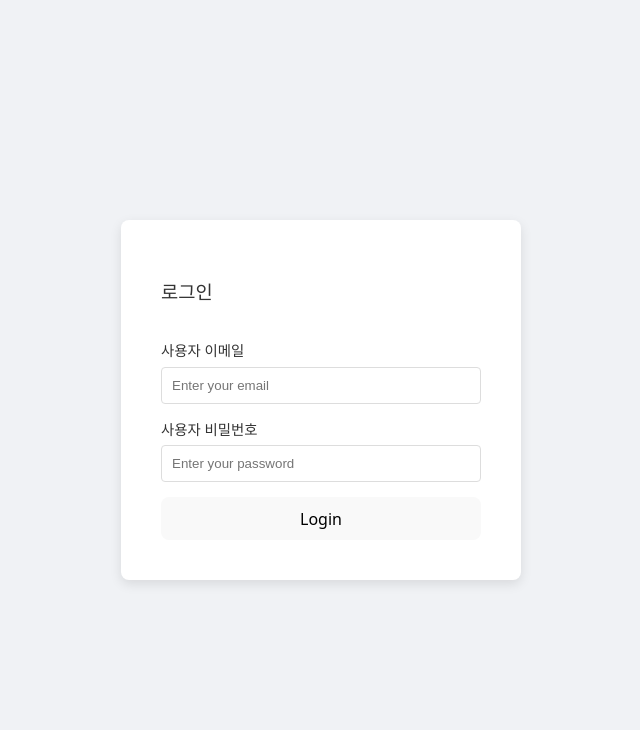
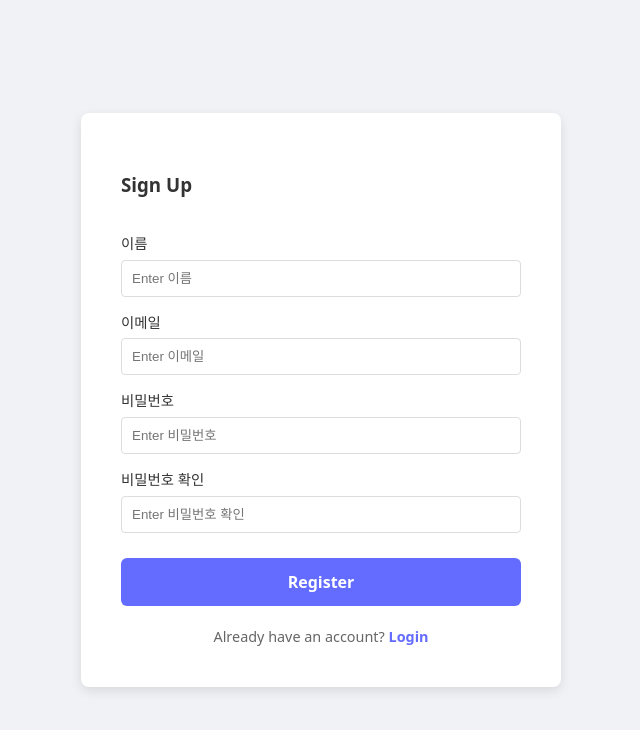
Before and after one commit to eomjinyoung/myapp-frontend, a React (Vite) app: page /signup in a window 1280 px wide. Before the commit this address led to /login. Shown: the top 730 px of the page, without its empty margins (319-959 px from the left). Built offline with nearby package versions, Linux system fonts and the light colour scheme; no server answers.

Commit message:
feat: 회원가입 기능 추가 및 로그인 화면에 회원가입 링크 연결

```diff
--- a/src/App.tsx
+++ b/src/App.tsx
@@ -2,6 +2,7 @@ import { Route, Routes, Navigate } from 'react-router-dom';
 import { Layout } from './components/layout/Layout';
 import { PrivateRoute } from './components/auth/PrivateRoute';
 import { LoginPage } from './pages/LoginPage';
+import { SignupPage } from './pages/SignupPage';
 import { DashboardPage } from './pages/DashboardPage';
 import { PostListPage } from './pages/posts/PostListPage';
 import { PostDetailPage } from './pages/posts/PostDetailPage';
@@ -12,6 +13,7 @@ function App() {
   return (
     <Routes>
       <Route path="/login" element={<LoginPage />} />
+      <Route path="/signup" element={<SignupPage />} />
 
       <Route element={<PrivateRoute />}>
         <Route element={<Layout />}>
--- a/src/api/user.ts
+++ b/src/api/user.ts
@@ -9,3 +9,10 @@ export type UserProfile = components["schemas"]["UserResponseDto"];
 export const getMe = async (): Promise<UserProfile> => {
     return http.get<UserProfile>("/api/user/me");
 };
+
+/**
+ * 회원가입
+ */
+export const signup = async (data: any): Promise<void> => {
+    return http.post<void>("/api/signup", data);
+};
--- a/src/components/auth/DynamicLoginForm.tsx
+++ b/src/components/auth/DynamicAuthForm.tsx
@@ -1,13 +1,22 @@
 import React, { useEffect, useState } from "react";
 import type { Operation } from "../../api/openapiProvider";
 
-interface DynamicLoginFormProps {
-    onLogin: (data: any) => void;
+interface DynamicAuthFormProps {
+    title?: string;
+    endpoint: string;
+    onSubmit: (data: any) => void;
     isLoading: boolean;
+    submitLabel: string;
 }
 
-export const DynamicLoginForm: React.FC<DynamicLoginFormProps> = ({ onLogin, isLoading }) => {
-    const [loginOp, setLoginOp] = useState<Operation | null>(null);
+export const DynamicAuthForm: React.FC<DynamicAuthFormProps> = ({
+    title,
+    endpoint,
+    onSubmit,
+    isLoading,
+    submitLabel
+}) => {
+    const [op, setOp] = useState<Operation | null>(null);
     const [schema, setSchema] = useState<any>(null);
     const [formData, setFormData] = useState<Record<string, string>>({});
     const [loadError, setLoadError] = useState<string | null>(null);
@@ -15,23 +24,20 @@ export const DynamicLoginForm: React.FC<DynamicLoginFormProps> = ({ onLogin, isL
     useEffect(() => {
         const loadSchema = async () => {
             try {
-                console.log("Loading openapi.json...");
                 // 1. OpenAPI 스펙 로드
                 const response = await fetch("/openapi.json");
                 if (!response.ok) {
                     throw new Error(`Failed to fetch openapi.json: ${response.status}`);
                 }
                 const spec = await response.json();
-                console.log("OpenAPI spec loaded", spec);
 
-                // 2. 로그인 엔드포인트 찾기
-                const path = "/api/login";
-                const detail = spec.paths?.[path]?.post;
+                // 2. 엔드포인트 찾기
+                const detail = spec.paths?.[endpoint]?.post;
 
                 if (detail) {
-                    setLoginOp({
+                    setOp({
                         method: "POST",
-                        path,
+                        path: endpoint,
                         operationId: detail.operationId,
                         tags: detail.tags,
                         summary: detail.summary
@@ -47,7 +53,6 @@ export const DynamicLoginForm: React.FC<DynamicLoginFormProps> = ({ onLogin, isL
                     }
 
                     if (targetSchema) {
-                        console.log("Login schema found", targetSchema);
                         setSchema(targetSchema);
 
                         const initialData: any = {};
@@ -56,20 +61,20 @@ export const DynamicLoginForm: React.FC<DynamicLoginFormProps> = ({ onLogin, isL
                         });
                         setFormData(initialData);
                     } else {
-                        console.warn("Login schema not found in spec");
+                        console.warn(`Schema not found for ${endpoint} in spec`);
                     }
                 } else {
-                    console.warn("Login endpoint /api/login not found in spec");
-                    setLoadError("로그인 인터페이스를 구성할 수 없습니다. (OpenAPI 스펙 오류)");
+                    console.warn(`Endpoint ${endpoint} not found in spec`);
+                    setLoadError(`인터페이스를 구성할 수 없습니다. (OpenAPI 스펙 오류: ${endpoint})`);
                 }
             } catch (err: any) {
-                console.error("Error loading login schema:", err);
+                console.error(`Error loading schema for ${endpoint}:`, err);
                 setLoadError(`OpenAPI 정보를 불러오지 못했습니다: ${err.message}`);
             }
         };
 
         loadSchema();
-    }, []);
+    }, [endpoint]);
 
     const handleChange = (e: React.ChangeEvent<HTMLInputElement>) => {
         const { name, value } = e.target;
@@ -78,31 +83,36 @@ export const DynamicLoginForm: React.FC<DynamicLoginFormProps> = ({ onLogin, isL
 
     const handleSubmit = (e: React.FormEvent) => {
         e.preventDefault();
-        onLogin(formData);
+        onSubmit(formData);
     };
 
     if (loadError) return <div className="error-box">{loadError}</div>;
-    if (!schema) return <div>Loading login form...</div>;
+    if (!schema) return <div>Loading form...</div>;
 
     return (
         <form onSubmit={handleSubmit} className="dynamic-form">
-            <h3>{loginOp?.summary || "Login"}</h3>
-            {Object.entries(schema.properties || {}).map(([key, prop]: [string, any]) => (
+            <h3>{title || op?.summary || "Authentication"}</h3>
+            {Object.entries(schema.properties || {}).map(([key, prop]: [string, any]) => {
+                // passwordMatching 같은 필드는 UI에서 제외 (서버측 검증용일 가능성 큼)
+                if (key === 'passwordMatching') return null;
+
+                return (
                     <div key={key} className="form-group">
                         <label htmlFor={key}>{prop.description || key}</label>
                         <input
                             id={key}
                             name={key}
-                        type={prop.format === "password" ? "password" : "text"}
+                            type={key.toLowerCase().includes("password") ? "password" : (prop.format === "email" ? "email" : "text")}
                             value={formData[key] || ""}
                             onChange={handleChange}
                             required={schema.required?.includes(key)}
-                        placeholder={`Enter your ${key}`}
+                            placeholder={`Enter ${prop.description || key}`}
                         />
                     </div>
-            ))}
-            <button type="submit" disabled={isLoading}>
-                {isLoading ? "Logging in..." : "Login"}
+                );
+            })}
+            <button type="submit" disabled={isLoading} className="submit-btn">
+                {isLoading ? "Processing..." : submitLabel}
             </button>
 
             <style>{`
@@ -119,12 +129,24 @@ export const DynamicLoginForm: React.FC<DynamicLoginFormProps> = ({ onLogin, isL
         .form-group label {
           font-size: 0.9rem;
           font-weight: bold;
-          text-transform: capitalize;
+          text-align: left;
         }
         .form-group input {
           padding: 10px;
           border: 1px solid #ddd;
           border-radius: 4px;
+        }
+        .submit-btn {
+          margin-top: 10px;
+          background-color: #646cff;
+          color: white;
+          padding: 12px;
+          border-radius: 6px;
+          font-weight: 600;
+          cursor: pointer;
+        }
+        .submit-btn:hover {
+          background-color: #535bf2;
         }
         .error-box {
           color: #ff4d4f;
--- a/src/pages/LoginPage.tsx
+++ b/src/pages/LoginPage.tsx
@@ -1,7 +1,7 @@
 import { useState } from "react";
-import { useNavigate } from "react-router-dom";
+import { useNavigate, Link } from "react-router-dom";
 import { setTokens } from "../auth/tokenStorage";
-import { DynamicLoginForm } from "../components/auth/DynamicLoginForm";
+import { DynamicAuthForm } from "../components/auth/DynamicAuthForm";
 import { http } from "../api/http";
 import { getMe } from "../api/user";
 import { useAuth } from "../auth/AuthContext";
@@ -41,8 +41,17 @@ export const LoginPage = () => {
   return (
     <div className="login-page">
       <div className="login-card">
-        <DynamicLoginForm onLogin={handleLogin} isLoading={isLoading} />
+        <DynamicAuthForm
+          title="Login"
+          endpoint="/api/login"
+          onSubmit={handleLogin}
+          isLoading={isLoading}
+          submitLabel="Login"
+        />
         {error && <div className="error-message">{error}</div>}
+        <div className="auth-footer">
+          Don't have an account? <Link to="/signup">Sign up</Link>
+        </div>
       </div>
       <style>{`
         .login-page {
@@ -66,6 +75,17 @@ export const LoginPage = () => {
           font-size: 0.85rem;
           text-align: center;
         }
+        .auth-footer {
+          margin-top: 20px;
+          text-align: center;
+          font-size: 0.9rem;
+          color: #666;
+        }
+        .auth-footer a {
+          color: #646cff;
+          text-decoration: none;
+          font-weight: 600;
+        }
       `}</style>
     </div>
   );
--- /dev/null
+++ b/src/pages/SignupPage.tsx
@@ -0,0 +1,96 @@
+import { useState } from "react";
+import { useNavigate, Link } from "react-router-dom";
+import { signup } from "../api/user";
+import { DynamicAuthForm } from "../components/auth/DynamicAuthForm";
+
+export const SignupPage = () => {
+    const [error, setError] = useState<string | null>(null);
+    const [success, setSuccess] = useState(false);
+    const [isLoading, setIsLoading] = useState(false);
+    const navigate = useNavigate();
+
+    const handleSignup = async (data: any) => {
+        setIsLoading(true);
+        setError(null);
+        try {
+            await signup(data);
+            setSuccess(true);
+            setTimeout(() => {
+                navigate("/login");
+            }, 2000);
+        } catch (err: any) {
+            console.error("Signup failed:", err);
+            setError(err.message || "회원가입에 실패했습니다.");
+        } finally {
+            setIsLoading(false);
+        }
+    };
+
+    if (success) {
+        return (
+            <div className="signup-page">
+                <div className="signup-card success">
+                    <h2>Signup Successful!</h2>
+                    <p>Redirecting to login page...</p>
+                </div>
+                <style>{`
+                    .signup-page { display: flex; justify-content: center; align-items: center; height: 100vh; background-color: #f0f2f5; }
+                    .signup-card { background: white; padding: 40px; border-radius: 8px; box-shadow: 0 4px 12px rgba(0,0,0,0.1); width: 400px; text-align: center; }
+                    .success h2 { color: #52c41a; }
+                `}</style>
+            </div>
+        );
+    }
+
+    return (
+        <div className="signup-page">
+            <div className="signup-card">
+                <DynamicAuthForm
+                    title="Sign Up"
+                    endpoint="/api/signup"
+                    onSubmit={handleSignup}
+                    isLoading={isLoading}
+                    submitLabel="Register"
+                />
+                {error && <div className="error-message">{error}</div>}
+                <div className="auth-footer">
+                    Already have an account? <Link to="/login">Login</Link>
+                </div>
+            </div>
+            <style>{`
+                .signup-page {
+                    display: flex;
+                    justify-content: center;
+                    align-items: center;
+                    height: 100vh;
+                    background-color: #f0f2f5;
+                }
+                .signup-card {
+                    background: white;
+                    padding: 40px;
+                    border-radius: 8px;
+                    box-shadow: 0 4px 12px rgba(0,0,0,0.1);
+                    width: 400px;
+                    color: #333;
+                }
+                .error-message {
+                    margin-top: 15px;
+                    color: #ff4d4f;
+                    font-size: 0.85rem;
+                    text-align: center;
+                }
+                .auth-footer {
+                    margin-top: 20px;
+                    text-align: center;
+                    font-size: 0.9rem;
+                    color: #666;
+                }
+                .auth-footer a {
+                    color: #646cff;
+                    text-decoration: none;
+                    font-weight: 600;
+                }
+            `}</style>
+        </div>
+    );
+};
```
Lines whose indentation alone changed are shown as unchanged.
